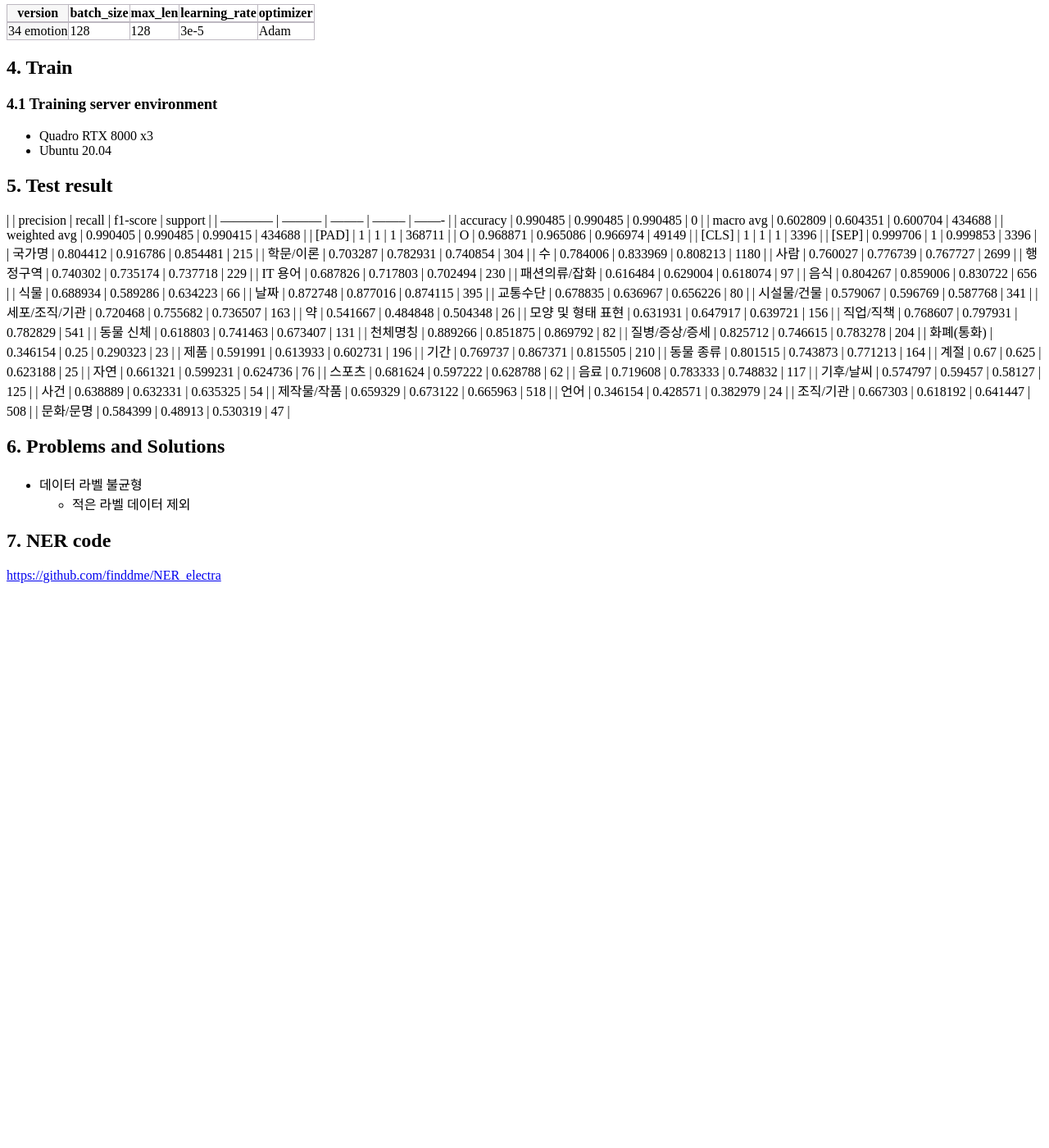
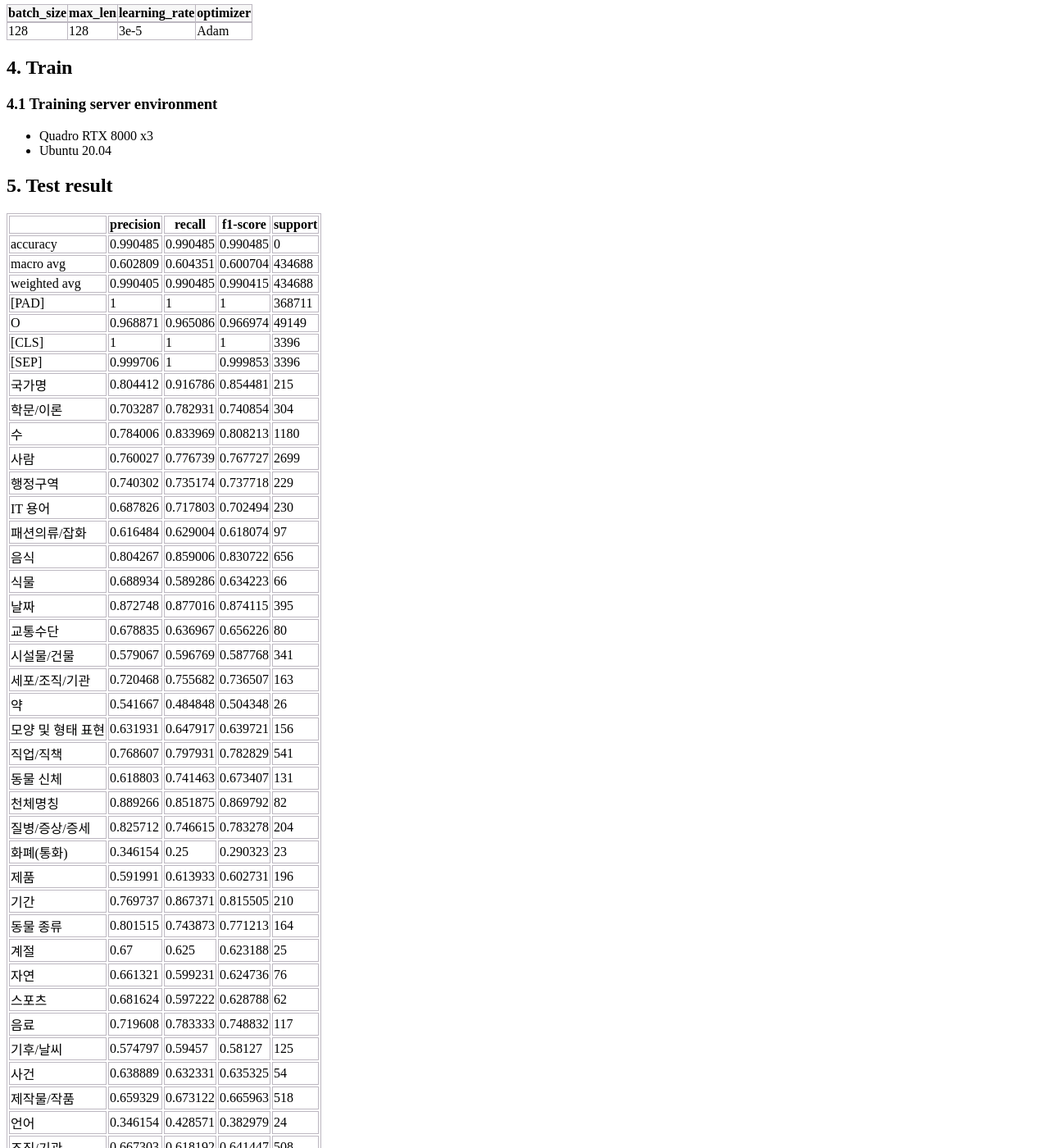
Before and after one commit to finddme/finddme.github.io, a Jekyll site: the page built from _posts/2022-09-24-NER.md, in a window 1280 px wide and 1400 px high, scrolled down 1253 px. Shown: the whole window at 82% size. Built offline with Jekyll 4.4.1, drawn with Linux system fonts in a browser that asks for light colours; before the commit the page ends 1980 px from its top, so only the background shows below that; some of the changed text lies outside the part shown.

Commit message:
Update 2022-09-24-NER.md

```diff
--- a/_posts/2022-09-24-NER.md
+++ b/_posts/2022-09-24-NER.md
@@ -93,8 +93,8 @@ tag: Development
    </head>
    <body>
      <table style="border-collapse:collapse">
-       <tr><th class="line4" bgcolor="#F8F7F9">출처</th><th class="line2">포맷</th><th class="line2">trainset 수량</th><th class="line2">testset 수량</th></tr>
-       <tr><td class="line3">data labeling 업체 수집 데이터</td><td class="line">json</td><td class="line">519,983문장</td><td class="line">5,676문장</td></tr>
+       <tr><th class="line4" bgcolor="#F8F7F9">출처</th><th class="line4" bgcolor="#F8F7F9">포맷</th><th class="line4" bgcolor="#F8F7F9">trainset 수량</th><th class="line4" bgcolor="#F8F7F9">testset 수량</th></tr>
+       <tr><td class="line">data labeling 업체 수집 데이터</td><td class="line">json</td><td class="line">519,983문장</td><td class="line">5,676문장</td></tr>
        <tr><td class="line3"><strong>total</strong></td><td class="line"> </td><td class="line">525,659문장</td></tr>
      </table>
  </body>
@@ -134,8 +134,8 @@ tag: Development
    </head>
    <body>
      <table style="border-collapse:collapse">
-       <tr><th class="line4" bgcolor="#F8F7F9">version</th><th class="line2">batch_size</th><th class="line2">max_len</th><th class="line2">learning_rate</th><th class="line2">optimizer</th></tr>
-       <tr><td class="line3">34 emotion</td><td class="line">128</td><td class="line">128</td><td class="line">3e-5</td><td class="line">Adam</td></tr>
+       <tr><th class="line4" bgcolor="#F8F7F9">batch_size</th><th class="line4" bgcolor="#F8F7F9">max_len</th><th class="line4" bgcolor="#F8F7F9">learning_rate</th><th class="line4" bgcolor="#F8F7F9">optimizer</th></tr>
+       <tr><td class="line">128</td><td class="line">128</td><td class="line">3e-5</td><td class="line">Adam</td></tr>
      </table>
  </body>
  </html>
@@ -147,6 +147,7 @@ tag: Development
   - Ubuntu 20.04
 
 ## 5\. Test result
+
 |              | precision | recall   | f1-score | support |
 | ------------ | --------- | -------- | -------- | ------- |
 | accuracy     | 0.990485  | 0.990485 | 0.990485 | 0       |
```
